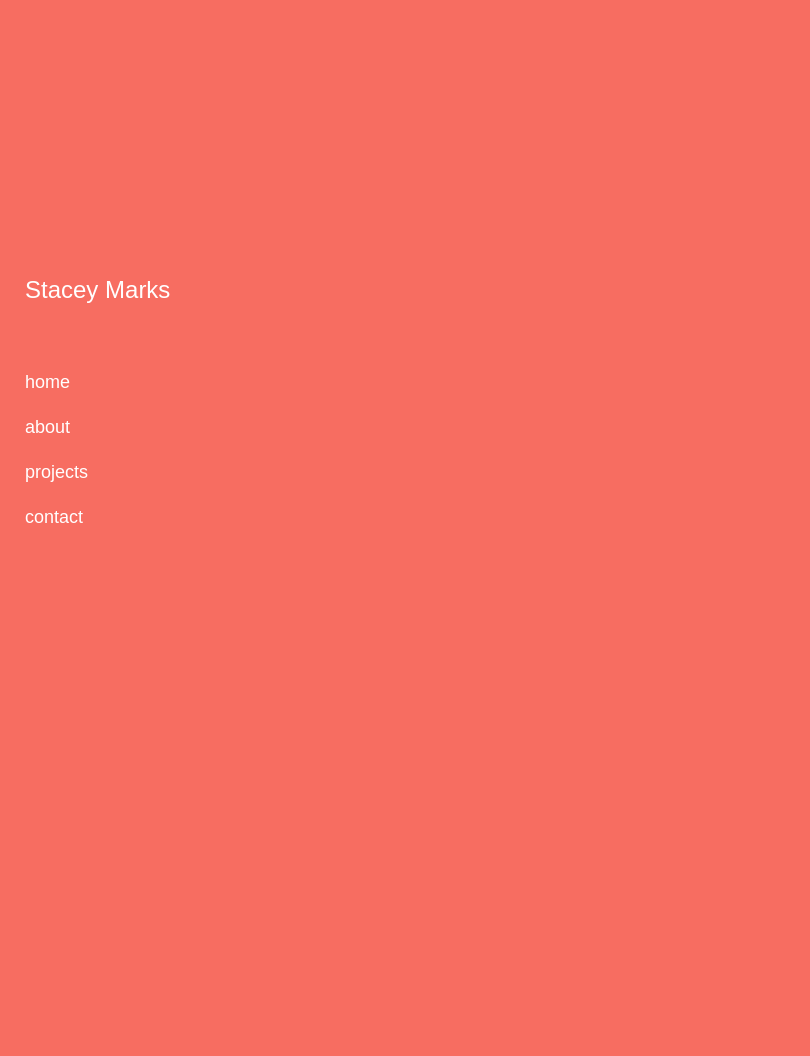
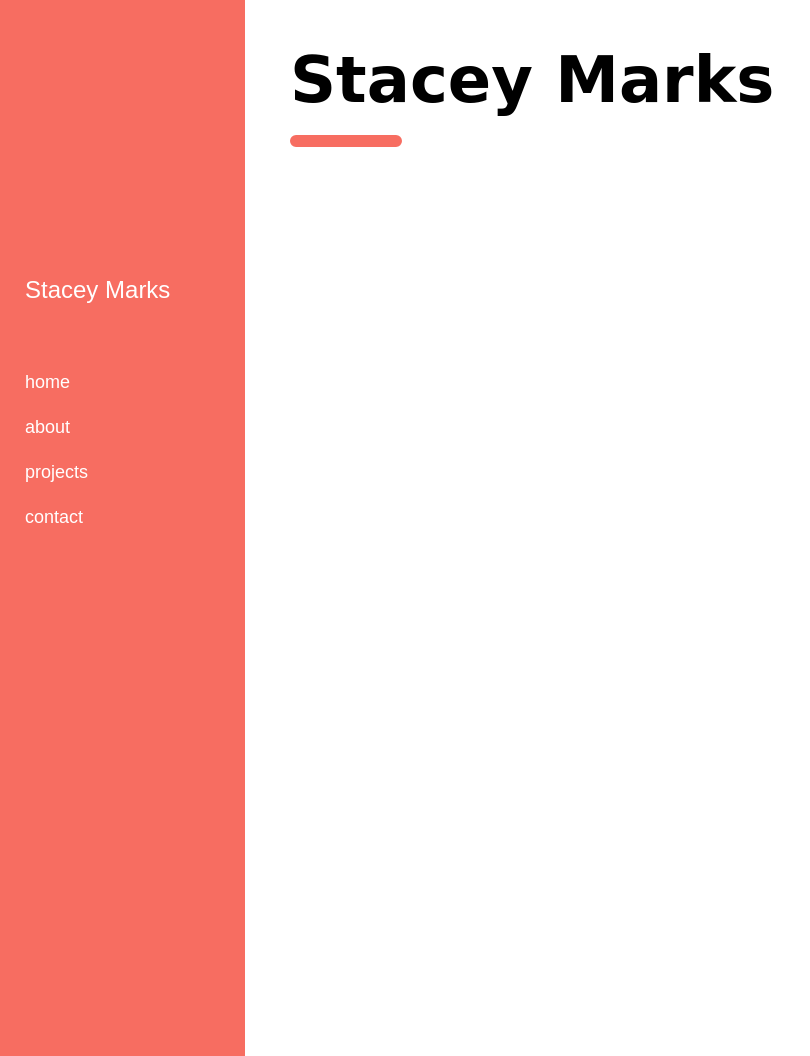
Before and after one commit to smarks8/sassy-portfolio, a website: page index.html in a window 1280 px wide. Shown: the whole page, without its empty margins (0-810 px from the left). After the commit the page ends 800 px from the top, so only its background shows below. Drawn offline with Linux system fonts and the light colour scheme; a web font is replaced by a local one.

Commit message:
set content position and style intro text

```diff
--- a/index.html
+++ b/index.html
@@ -4,6 +4,7 @@
     <meta charset="utf-8">
     <meta name="viewport" content="width=device-width, initial-scale=1.0">
     <link rel="stylesheet" href="styles.css" type="text/css">
+    <link href="https://fonts.googleapis.com/css?family=Galada" rel="stylesheet">
     <title>Stacey Marks</title>
   </head>
   <body>
@@ -20,5 +21,22 @@
         </ul>
       </div>
     </nav>
+    <div class="content">
+      <div class="intro">
+        <div class="name">
+          <h1>Stacey Marks</h1>
+          <hr>
+        </div>
+      </div>
+      <div class="about">
+
+      </div>
+      <div class="projects">
+
+      </div>
+      <div class="contact">
+
+      </div>
+    </div>
   </body>
 </html>
--- a/styles.scss
+++ b/styles.scss
@@ -2,8 +2,11 @@ $xs: 5px;
 $s: 10px;
 $m: 25px;
 $l: 40px;
+$xl: 70px;
 $coral: rgb(247, 109, 97);
 $font: "Raleway", sans-serif;
+$font-titles: "Galada", cursive;
+$nav-width: 220px;
 
 body {
   box-sizing: border-box;
@@ -12,8 +15,17 @@ body {
   font-family: $font;
 }
 
+.content {
+  margin-left: calc(#{$nav-width} + #{$xl});
+
+}
+
 nav {
   height: 100vh;
+  width: 100%;
+  max-width: $nav-width;
+  position: fixed;
+  top: 0;
   background-color: $coral;
   display: flex;
   flex-direction: column;
@@ -38,3 +50,19 @@ nav {
     }
   }
 }
+
+.intro {
+
+  h1 {
+    font-family: $font-titles;
+    font-size: 64px;
+    margin-bottom: $s;
+  }
+
+  hr {
+    border: 6px solid $coral;
+    width: 100px;
+    border-radius: 15px;
+    float: left;
+  }
+}
```
Also changed, not shown: styles.css.
